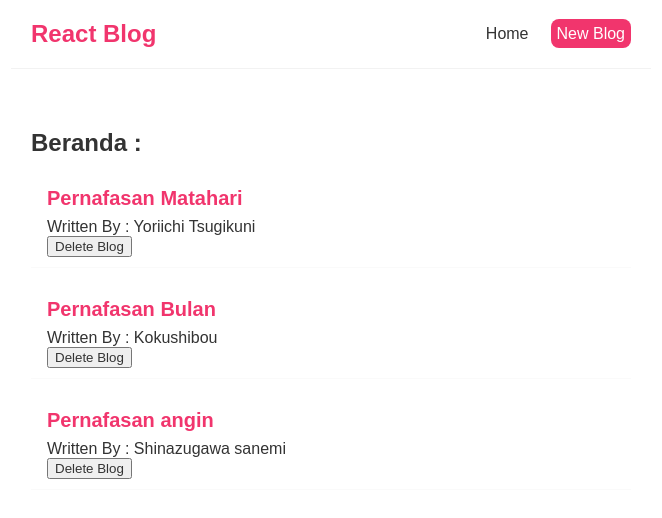
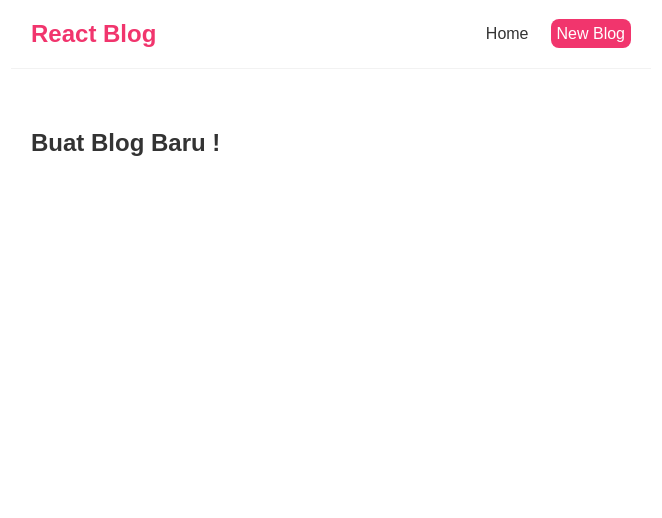
Before and after one commit to GeneralTomm/belajar-react-js-1, a React (Create React App) app: page /create in a window 1280 px wide. Shown: the top 518 px of the page, without its empty margins (309-971 px from the left). Built offline with nearby package versions, Linux system fonts and the light colour scheme; data requests are answered from the project's data file.

Commit message:
building blog details

```diff
--- a/package.json
+++ b/package.json
@@ -9,6 +9,7 @@
     "json-server": "^1.0.0-alpha.21",
     "react": "^18.2.0",
     "react-dom": "^18.2.0",
+    "react-router-dom": "^6.21.3",
     "react-scripts": "5.0.1",
     "web-vitals": "^2.1.4"
   },
@@ -17,7 +18,7 @@
     "build": "react-scripts build",
     "test": "react-scripts test",
     "eject": "react-scripts eject",
-    "db":"npx json-server --watch data/db.json --port 9000"
+    "db": "npx json-server --watch data/db.json --port 9000"
   },
   "eslintConfig": {
     "extends": [
--- a/src/App.js
+++ b/src/App.js
@@ -1,14 +1,22 @@
 import Navbar from './Navbar';
 import Home from './Home';
+import Create from './Create';
+import BlogDetails from './BlogDetails';
+import { BrowserRouter as Router , Routes , Route } from 'react-router-dom';
 
 export default function App() {
   return (
-    <div className="App">
+    <Router>
+      <div className="App">
       <Navbar/>
       <div className="content">
-       <Home />
-
+        <Routes>
+          <Route path="/" element={<Home />}></Route>
+          <Route path="/create" element={<Create/>}></Route>
+          <Route path="/blogs/:id" element={<BlogDetails/>}></Route>
+        </Routes>
       </div>
     </div>
+    </Router>
   );
 }
--- /dev/null
+++ b/src/BlogDetails.jsx
@@ -0,0 +1,9 @@
+const BlogDetails = () => {
+    return (
+        <div className="blog-details">
+            <h2>blog details</h2>
+        </div>
+     );
+}
+
+export default BlogDetails;
--- /dev/null
+++ b/src/Create.jsx
@@ -0,0 +1,9 @@
+const Create = () => {
+    return (
+        <div className="create">
+            <h2>Buat Blog Baru !</h2>
+        </div>
+     );
+}
+
+export default Create;
--- a/src/Home.jsx
+++ b/src/Home.jsx
@@ -1,26 +1,22 @@
-import { useState, useEffect } from "react";
 import BlogList from "./BlogList";
-
+import useFetch from "./useFetch";
+import { useEffect } from "react";
 const Home = () => {
-    const [blogs , setBlogs] = useState(null);
-
+    const {data:blogs , isPending , error} = useFetch('/blogs');
     const handleDelete = (id) => {
-        const newBlogs = blogs.filter( i => i.id !== id);
-        setBlogs(newBlogs);
+        // const newBlogs = blogs.filter( i => i.id !== id);
+        // setBlogs(newBlogs);
     }
 
-
-    useEffect(()=> {
-        fetch("http://localhost:9000/blogs")
-        .then(res => res.json())
-        .then( res => {
-            console.log(res);
-            setBlogs(res);
-        })
-    },[]);
+    useEffect(() => {
+        if(error != null){
+            alert(error);
+        }
+    },[error]);
 
     return (
         <div className="home">
+            {isPending && <div>Loading ...</div>}
             {blogs && ( <BlogList blogs={blogs} title="Beranda :" handleDelete={handleDelete}/>)}
         </div>
      );
--- a/src/Navbar.jsx
+++ b/src/Navbar.jsx
@@ -1,16 +1,18 @@
+import { Link } from "react-router-dom";
+
 export default function Navbar(){
     return (
         <nav className="navbar">
             <h1>React Blog</h1>
             <div className="links">
-                <a href="/">Home</a>
-                <a href="/create" style={
+                <Link to="/">Home</Link>
+                <Link to="/create" style={
                     {
                         color:"white",
                         backgroundColor:"#f1356d",
                         borderRadius:'8px'
                     }
-                }>New Blog</a>
+                }>New Blog</Link>
             </div>
         </nav>
      );
--- a/src/index.js
+++ b/src/index.js
@@ -2,12 +2,12 @@
 import ReactDOM from 'react-dom/client';
 import './index.css';
 import App from './App';
-
+ /* <React.StrictMode>
+  </React.StrictMode> */
 const root = ReactDOM.createRoot(document.getElementById('root'));
 root.render(
-  <React.StrictMode>
     <App />
-  </React.StrictMode>
+
 );
 
 // If you want to start measuring performance in your app, pass a function
--- /dev/null
+++ b/src/useFetch.js
@@ -0,0 +1,36 @@
+import { useState, useEffect } from "react";
+
+export default function useFetch(path){
+    const [data , setData] = useState(null);
+    const [isPending, setIsPending] = useState(true);
+    const [error,setError] = useState(null);
+
+    useEffect(()=> {
+        const abortCont = new AbortController();
+        fetch(`http://localhost:9000${path}`,{signal : abortCont.signal})
+        .then(res => {
+            if(!res.ok){
+                throw Error("Tidak dapat mengambil data");
+            }
+            return res.json();
+        })
+        .then( res => {
+            setData(res);
+            setIsPending(false);
+            setError(null);
+        })
+        .catch(err => {
+            if(err.name === "AbortError"){
+                console.log("Fetch dibatalkan");
+            }else{
+                setError(err.message);
+                setIsPending(false);
+            }
+        })
+        return ()=> abortCont.abort();
+    },[path]);
+
+    return {
+        data, isPending,error
+    }
+}
```
Also changed, not shown: 1 other file (tests, documents, lock files or other folders).
